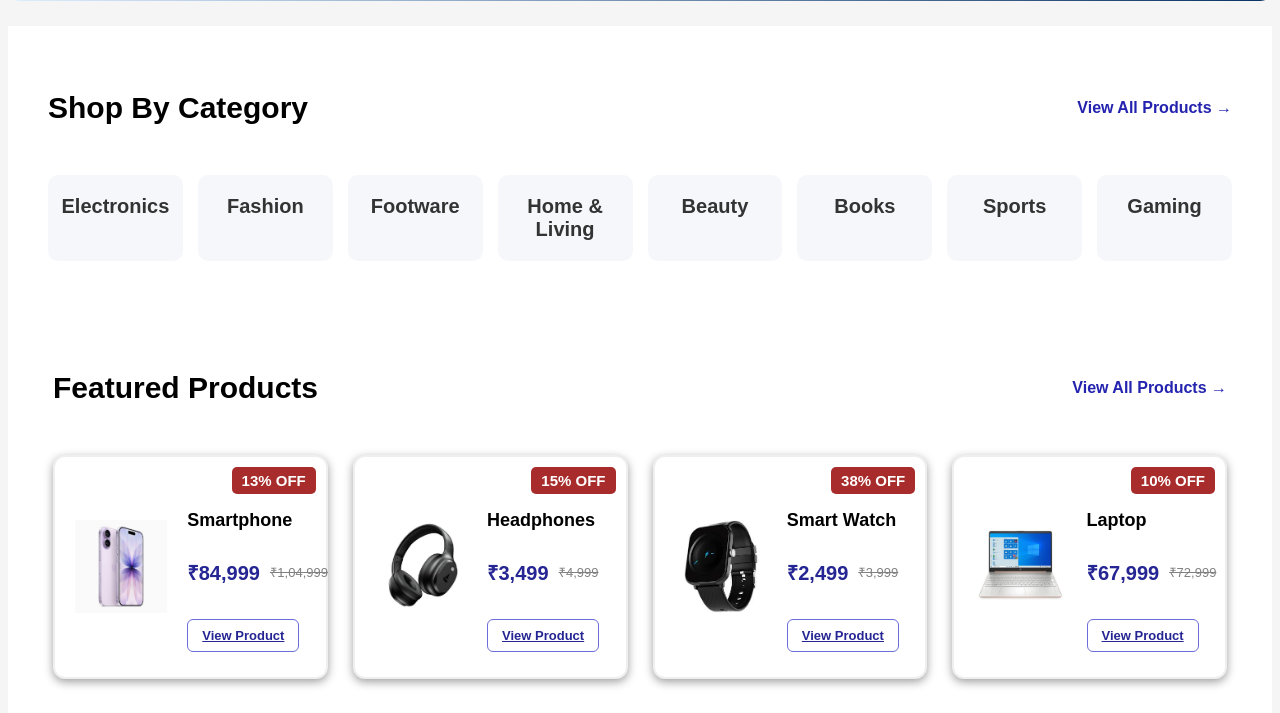
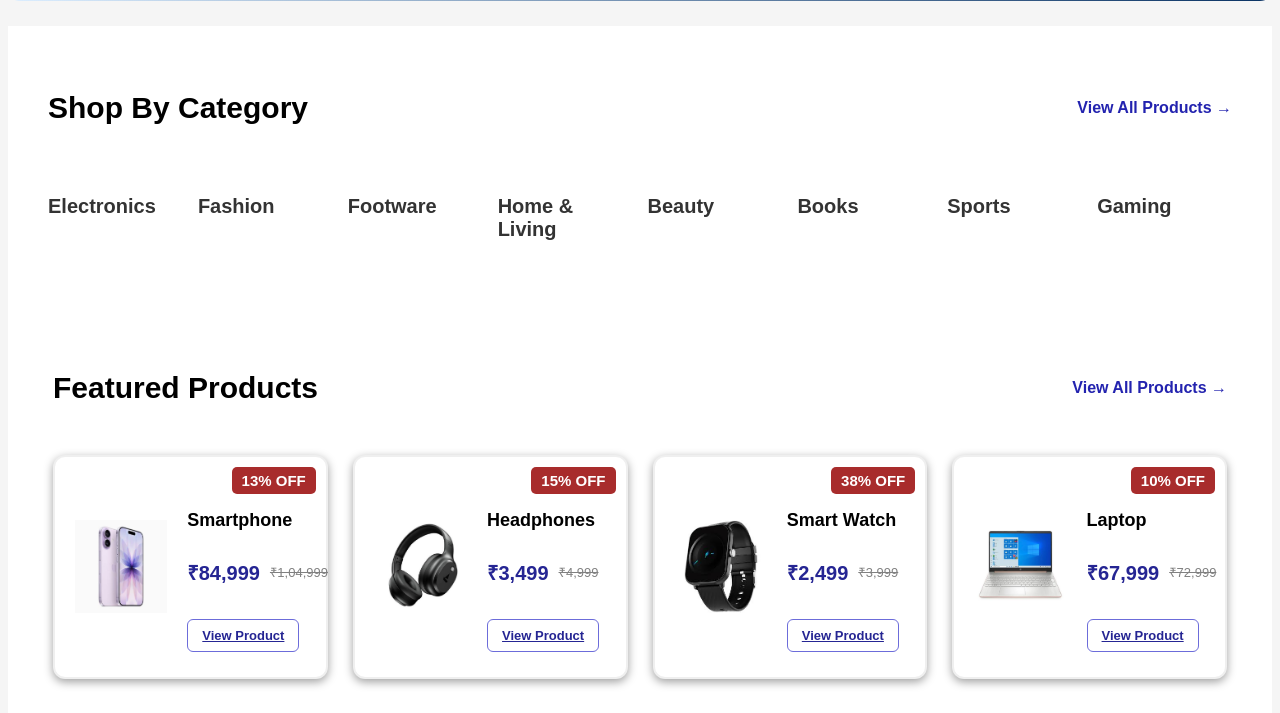
Before and after one commit to bethamanoj/shopkart_website, a FastAPI app: page / in a window 1280 px wide. Shown: the part 686-1399 px from the top of the page. Run offline with FastAPI, Linux system fonts and the light colour scheme.

Commit message:
modified

```diff
--- a/main.py
+++ b/main.py
@@ -40,14 +40,16 @@ def save_product(
     discount_price: float = Form(None),
     quantity: int = Form(...),
     image: str = Form(None),
-    db=Depends(get_db)
+    db=Depends(get_db),
+    category_id: int = Form(...)
 ):
     new_product = models.Product(
         name=name,
         price=price,
         discount_price=discount_price,
         quantity=quantity,
-        image=image
+        image=image,
+        category_id=category_id
     )
     db.add(new_product)
     db.commit()
@@ -56,11 +58,12 @@ def save_product(
         status_code=303
     )
 @app.get("/add-product")
-def add_product_page(request:Request):
+def add_product_page(request:Request,db=Depends(get_db)):
+    categories = db.query(models.Category).all()
     return templates.TemplateResponse(
         request=request,
         name="add_product.html",
-        context={}
+        context={"categories":categories}
     )
 @app.get("/categories")
 def view_categories(request:Request,db=Depends(get_db)):
--- a/static/css/style.css
+++ b/static/css/style.css
@@ -115,10 +115,12 @@ nav ul li a:hover{
     grid-template-columns: repeat(8,1fr);
     gap: 15px;
 }
+.category-container a{
+    text-decoration: none;
+}
 .category-card{
-    background-color: rgb(245, 247, 250);
-    border-radius: 10px;
-    text-align: center;
+    text-decoration: none;
+    color: inherit;
     cursor: pointer;
 }
 .category-card h3{
--- a/templates/index.html
+++ b/templates/index.html
@@ -20,30 +20,30 @@
         <a href="/categories">View All Products &rarr;</a>
     </div>
     <div class="category-container">
-        <div class="category-card">
+        <a href="/products/category/1" class="category-card">
             <h3>Electronics</h3>
-        </div>
-        <div class="category-card">
+        </a>
+        <a href="/products/category/2" class="category-card">
             <h3>Fashion</h3>
-        </div>
-        <div class="category-card">
+        </a>
+        <a href="/products/category/3" class="category-card">
             <h3>Footware</h3>
-        </div>
-        <div class="category-card">
+        </a>
+        <a href="/products/category/4" class="category-card">
             <h3>Home & Living</h3>
-        </div>
-        <div class="category-card">
+        </a>
+        <a href="/products/category/5" class="category-card">
             <h3>Beauty</h3>
-        </div>
-        <div class="category-card">
+        </a>
+        <a href="/products/category/6" class="category-card">
             <h3>Books</h3>
-        </div>
-        <div class="category-card">
+        </a>
+        <a href="/products/category/7" class="category-card">
             <h3>Sports</h3>
-        </div>
-        <div class="category-card">
+        </a>
+        <a href="/products/category/8" class="category-card">
             <h3>Gaming</h3>
-        </div>
+        </a>
     </div>
 </section>
 
```
Also changed, not shown: templates/add_product.html (+8 -0 lines).
